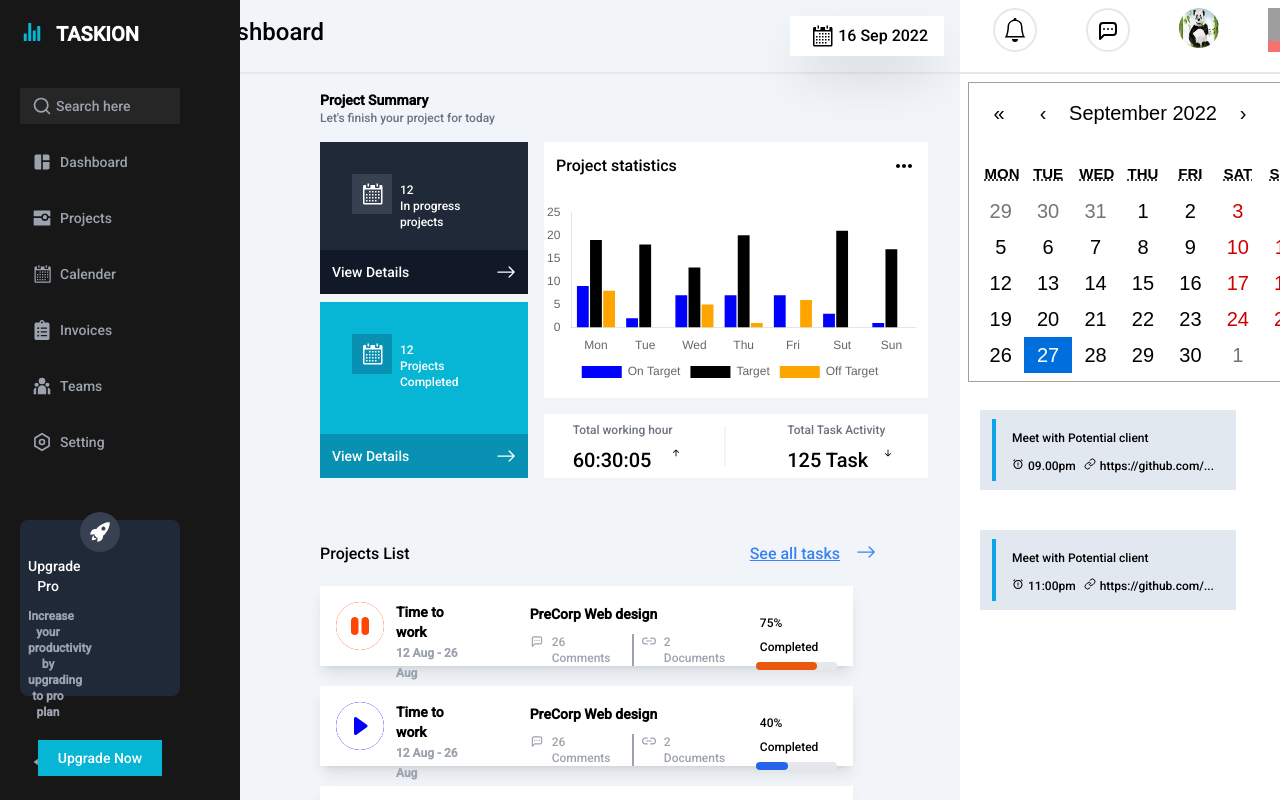
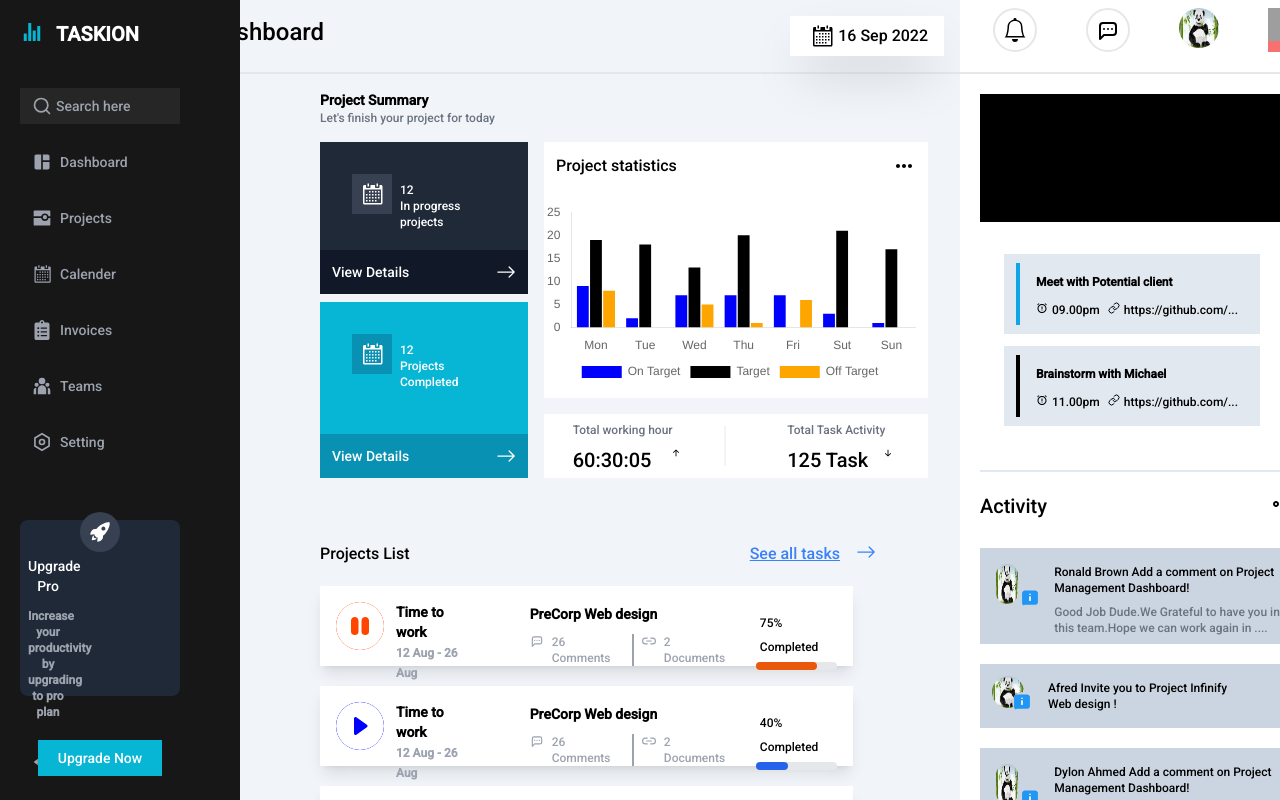
Before and after one commit to Pascal488/CodeBlock, a React (Create React App) app in the folder dashbord/: page / in a window 1280 px wide. Built offline with nearby package versions, Linux system fonts and the light colour scheme; grey boxes are pictures that could not be loaded.

Commit message:
Fixing components

```diff
--- a/dashbord/src/components/Left.tsx
+++ b/dashbord/src/components/Left.tsx
@@ -1,14 +1,17 @@
 import React, { useState } from "react";
 
 
-import { BsBell,BsLink } from 'react-icons/bs';
+import { BsBell } from 'react-icons/bs';
 
 import Image from "./images/Dashboard.jpeg";
 
 import { TbMessageDots } from 'react-icons/tb';
 
-import {BiAlarmExclamation} from 'react-icons/bi';
-import {FiLink} from 'react-icons/fi'
+import { BiAlarmExclamation } from 'react-icons/bi';
+import { FiLink } from 'react-icons/fi';
+import { CgMore } from 'react-icons/cg';
+import { FcAbout } from "react-icons/fc";
+
 
 import Calendar from 'react-calendar';
 import 'react-calendar/dist/Calendar.css';
@@ -17,18 +20,21 @@ const icon1 = <BsBell />;
 
 const icon2 = <TbMessageDots />;
 
-const icon3 = <BiAlarmExclamation/>;
+const icon3 = <BiAlarmExclamation />;
 
-const icon4 = <FiLink/>
+const icon4 = <FiLink />;
+const more = <CgMore />;
+
 
 
 
 
 
 const Left = () => {
-    const [value, onChange] = useState(new Date());
+    //const [value, onChange] = useState(new Date());
     return (
         <div className="bg-white  flex  flex-col m-0 w-full fixed h-full overflow-auto  align-center text-xl  do:hidden">
+
             <div className="flex  justify-around  border-b-2 max-w-sm pb-5 p-2">
                 <span className="text-2xl w-11 h-11 border-2 border-gray-200 rounded-full p-2 cursor-pointer hover:rotate-45">
                     {icon1}
@@ -45,25 +51,25 @@ const Left = () => {
                 </span>
             </div>
 
+            {/* Here to add a calender component */}
+            <div>
+                <div className="p-5" >
+                    {/* <Calendar onChange={onChange} value={value} className="max-w-[350px]   p-2 text-center  border-none" /> */}
+                    <div className=" w-80 h-32 bg-black">
 
-            <div>
-                <div className="p-2 " >
-                    <Calendar onChange={onChange} value={value} className="max-w-[350px]   p-2 text-center  border-none" />
                     </div>
                 </div>
+            </div>
+            {/* Here to add a calender component */}
 
-            <div className="p-5">
-
+            <div className="p-11 gap-3 flex flex-col relative -top-8">
+                <div>
                     <div className=" bg-slate-200 p-3 w-64 h-20  text-xs ">
-
                         <span className="border-l-4 border-sky-500 p-6 relative top-5">
-
                         </span>
-
-
                         <div className="ml-5 -mt-2">
                             <span>
-                            <h1 className="mb-3">Meet with Potential client</h1>
+                                <h1 className="mb-3 font-extrabold">Meet with Potential client</h1>
                             </span>
                             <span>
                                 <ul className="list-none flex gap-2">
@@ -78,23 +84,18 @@ const Left = () => {
                         </div>
                     </div>
                 </div>
-            <div className="p-5">
-
+                <div>
                     <div className=" bg-slate-200 p-3 w-64 h-20  text-xs ">
-
-                    <span className="border-l-4 border-sky-500 p-6 relative top-5">
-
+                        <span className="border-l-4 border-black p-6 relative top-5">
                         </span>
-
-
                         <div className="ml-5 -mt-2">
                             <span>
-                            <h1 className="mb-3">Meet with Potential client</h1>
+                                <h1 className="mb-3 font-extrabold">Brainstorm with Michael</h1>
                             </span>
                             <span>
                                 <ul className="list-none flex gap-2">
                                     <li className="flex gap-1 text-xs align-middle">
-                                    {icon3}11:00pm
+                                        {icon3}11.00pm
                                     </li>
                                     <li className="flex gap-1 text-xs align-middle hover:cursor-pointer">
                                         {icon4}https://github.com/...
@@ -104,7 +105,78 @@ const Left = () => {
                         </div>
                     </div>
                 </div>
+            </div>
+            <div className="border-b-2 border-slate-200  w-80 ml-5 relative -top-8">
+            </div>
 
+            <div className="p-5 max-w-[355px] relative -top-8">
+                <div className="flex justify-between mb-7">
+                    <span>
+                        Activity
+                    </span>
+                    <span className="text-2xl cursor-pointer">
+                        {more}
+                    </span>
+                </div>
+                <div >
+                    <div className="bg-slate-300 w-80 h-24 mb-5 flex gap-5">
+                        <div className="p-4 max-w-[50%]" >
+                            <img src={Image} alt="" className="w-10 h-10 rounded-full  " />
+                            <span className="bg-white">
+                                <FcAbout className="rounded-full relative -top-4 left-6 bg-slate-300" />
+                            </span>
+                        </div>
+                        <div>
+                            <div className="flex flex-col text-xs  gap-2  mt-4 ">
+                                <div>
+                                    <span>Ronald Brown Add a comment on Project Management Dashboard!</span>
+                                </div>
+                                <div>
+                                    <span className="text-gray-500">Good Job Dude.We Grateful to have you in this team.Hope we can work again in ....  </span>
+                                </div>
+                            </div>
+
+                        </div>
+
+                    </div>
+                    <div className="bg-slate-300  w-80 h-16 flex mb-5">
+                        <div className="p-3 " >
+                            <img src={Image} alt="" className="w-8 h-8 rounded-full  " />
+                            <span className="bg-white">
+                                <FcAbout className=" rounded-full relative -top-4 left-5 bg-slate-300" />
+                            </span>
+                        </div>
+                        <div>
+                            <div className="flex flex-col text-xs  gap-2  mt-4 ">
+                                <div>
+                                    <span className="relative left-3">Afred Invite you to Project Infinify<br /> Web design !</span>
+                                </div>
+                            </div>
+
+                        </div>
+                    </div>
+                    <div className="bg-slate-300 w-80 h-24 flex gap-5">
+                        <div className="p-4 max-w-[50%]" >
+                            <img src={Image} alt="" className="w-10 h-10 rounded-full  " />
+                            <span className="bg-white">
+                                <FcAbout className="rounded-full relative -top-4 left-6 bg-slate-300" />
+                            </span>
+                        </div>
+                        <div>
+                            <div className="flex flex-col text-xs  gap-2  mt-4 ">
+                                <div>
+                                    <span>Dylon Ahmed Add a comment on Project Management Dashboard!</span>
+                                </div>
+                                <div>
+                                    <span className="text-gray-500">Good Job Dude.We Grateful to have you in this team.Hope we can work again in ....  </span>
+                                </div>
+                            </div>
+
+                        </div>
+                    </div>
+                </div>
+
+            </div>
 
         </div>
 
```
Also changed, not shown: dashbord/src/components/Center.tsx (+1 -22 lines). Lines whose indentation alone changed are shown as unchanged.
